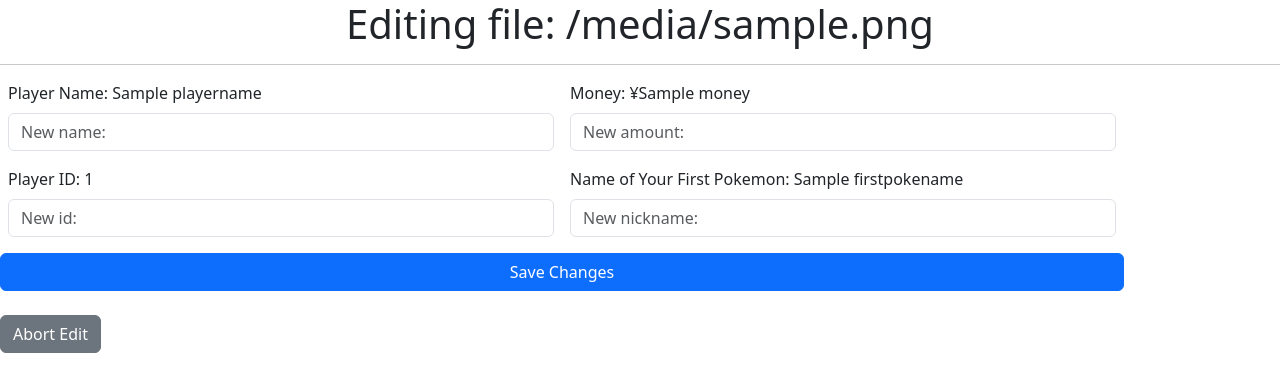
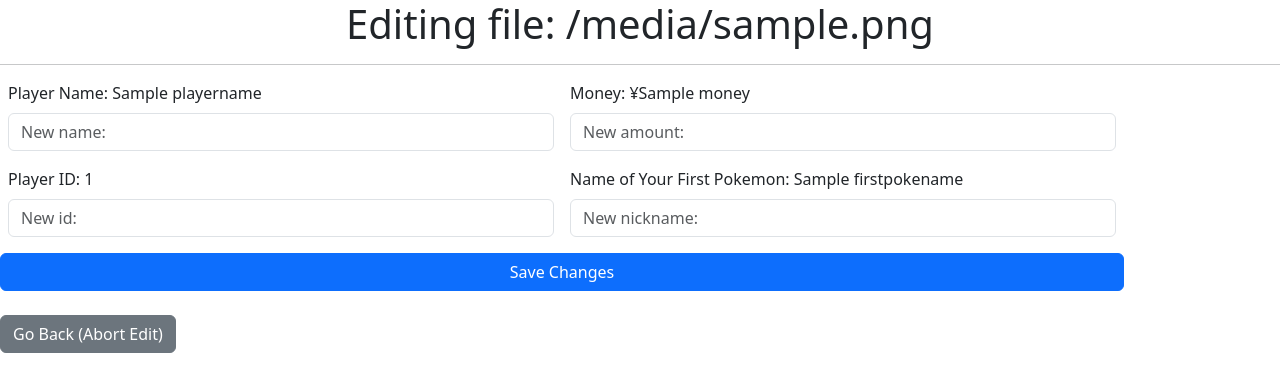
Before and after one commit to 9x14S/Gen1Py-WebServer, a Flask app: template templates/edit_page.html in a window 1280 px wide. Shown: the top 392 px of the page. Run offline with Flask 3, Linux system fonts and the light colour scheme; the template is opened without the code that fills it: most values are stand-ins (such as "Sample title", 1, 10 or a date in 2020).

Commit message:
Clarify Abort Button Label

```diff
--- a/templates/edit_page.html
+++ b/templates/edit_page.html
@@ -25,5 +25,5 @@
     <input type="submit" class="btn btn-primary" value="Save Changes">
 </form>
 <br>
-<a href="/" class="btn btn-secondary">Abort Edit</a>
+<a href="/" class="btn btn-secondary">Go Back (Abort Edit)</a>
 {% endblock %}
```
